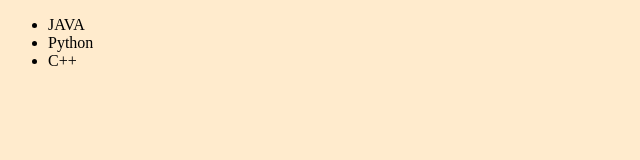
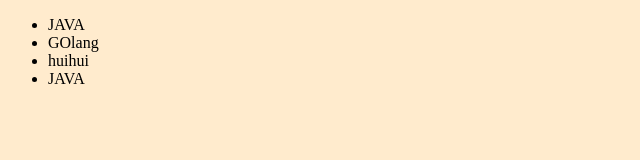
Before and after one commit to IGnist/JS_Projects, a plain HTML site: page four.html in a window 1280 px wide. Shown: the full height of the page, 0-640 px from the left. Drawn offline with Linux system fonts and the light colour scheme.

Commit message:
ul added

```diff
--- a/four.html
+++ b/four.html
@@ -8,17 +8,34 @@
 <body style=" background-color: blanchedalmond; color: black;">
     <ul class="list">
         <li>JAVA</li>
+        <li>JAVA</li>
+        <li>JAVA</li>
+        <li>JAVA</li>
+
     </ul>
 
 </body>
 <script>
-    function AddLanguage(languages){
-        const li=document.createElement('li')
-        li.innerHTML=`${languages}`;
-        document.querySelector('.list').append(li);
+//      function AddLanguage(languages){
+//         const li=document.createElement('li')
+//         li.innerHTML=`${languages}`;
+//         document.querySelector('.list').appendChild(li);
 
-    }
-     AddLanguage('Python')
-     AddLanguage('C++')
+//  }
+    // function addcode(languages){
+    //     const li=document.createElement('li');
+    //     li.appendChild(document.createTextNode(languages));
+    //     document.querySelector('.list').appendChild(li);
+    // }
+    //  AddLanguage('Python')
+    //  AddLanguage('C++')
+    //  addcode('mongo');
+     const secondlang=document.querySelector("li:nth-child(2)");
+     secondlang.innerHTML="GOlang";
+     const lang=document.createElement('li');
+     lang.textContent="huihui";
+     const thirdlang=document.querySelector("li:nth-child(3)");
+    thirdlang.replaceWith(lang);
+
 </script>
 </html>
```
